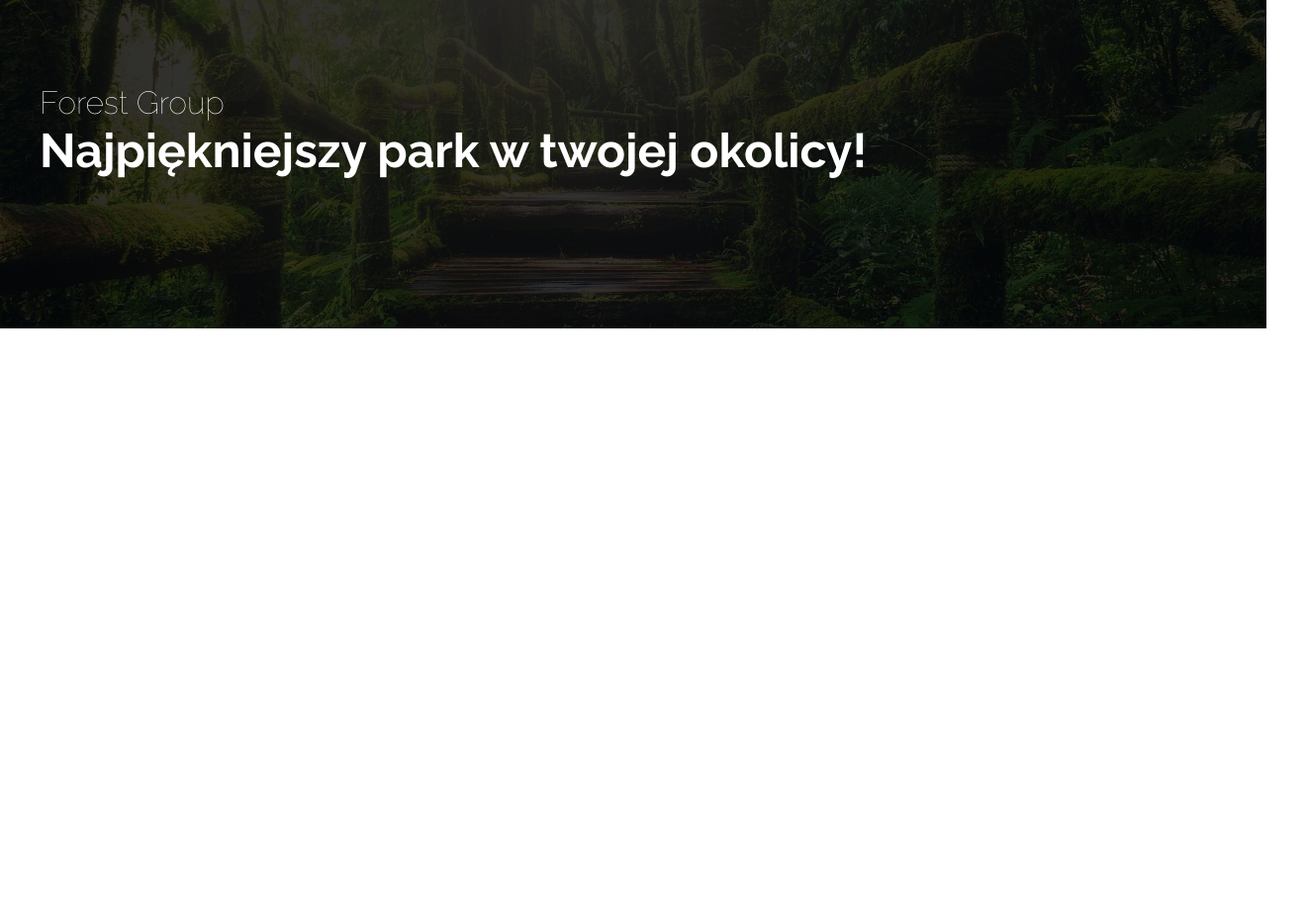
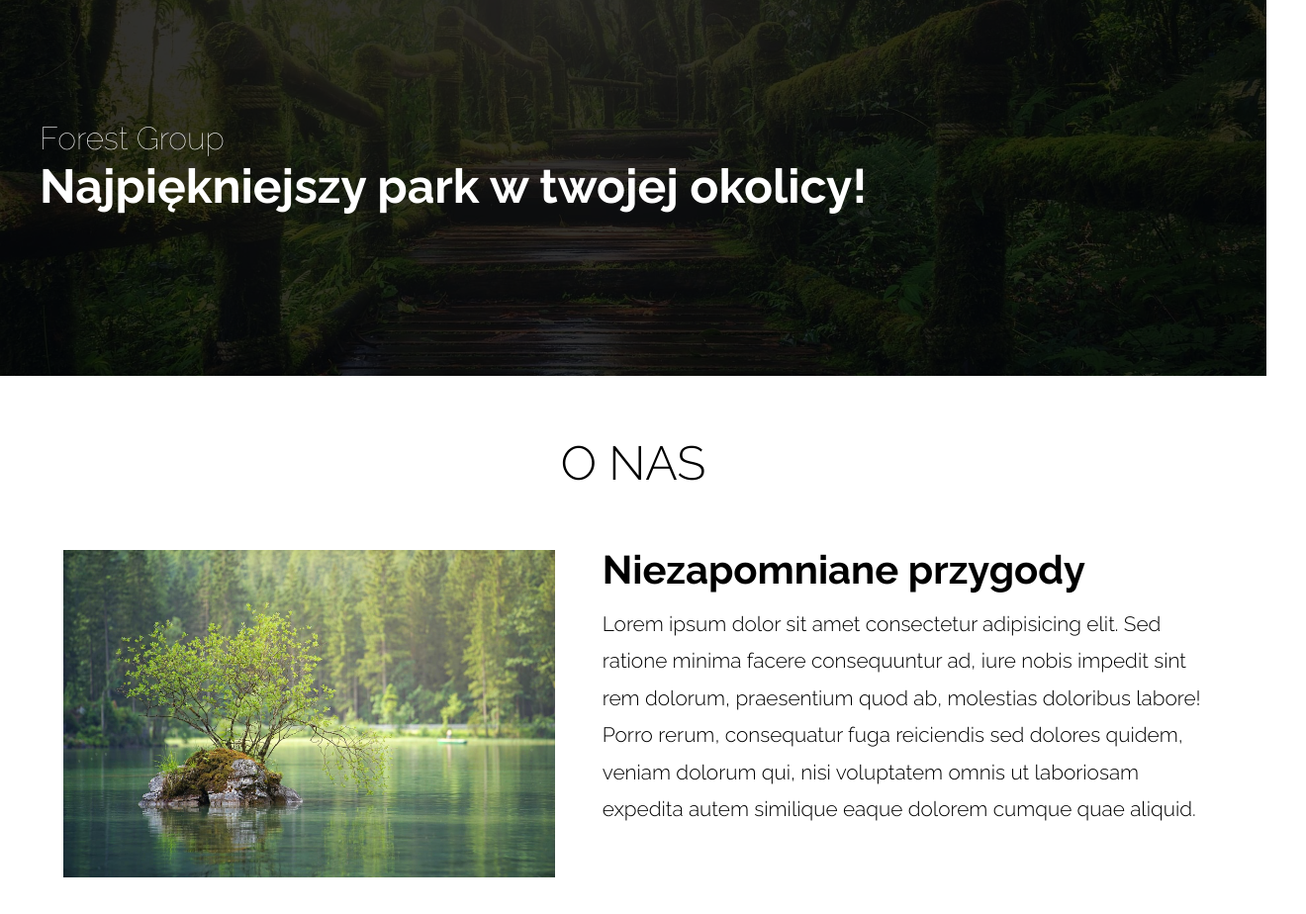
Before and after one commit to wojwoj1234/forestgroupwebsite, a website: page index.html in a window 1280 px wide. Shown: the part 180-1104 px from the top of the page at 99% size, 1320 px wide, since content can reach past the window. Before the commit the page ends 800 px from the top, so only its background shows below. Drawn offline with Linux system fonts and the light colour scheme.

Commit message:
make minor navigation changes, add and style new "O nas" section, fix minor issues in hero section
- Updated navigation styles
- Added and styled new "O nas" section
- Fixed minor issues in hero section

```diff
--- a/index.html
+++ b/index.html
@@ -20,7 +20,7 @@
 
 <div class="hamburger">
     <button class="hamburger-btn">
-        <img src="./dist/img/icons/menu.svg" alt="" class="hamburger-btn__icon">
+        <img src="./dist/img/icons/menu.svg" alt="Ikona do nawigacji" class="hamburger-btn__icon">
     </button>
 </div>
 
@@ -82,9 +82,21 @@
                 <div class="hero-content">
                     <h1 class="hero-title">Forest Group</h1>
                     <p class="hero-subtitle">Najpiękniejszy park w twojej okolicy!</p>
-            </div>
-            <div class="hero-img">
+                </div>
+                <div class="hero-img">
 
+                </div>
+        </section>
+        <section class="about-us white-section">
+            <div class="wrapper">
+                <h2 class="section-title">O nas</h2>
+                <div class="about-us__body">
+                    <div class="about-us__img"><img src="../dist/img/waters.jpg" alt="Mała wysepka na środku rzeki przepływającej przez las"></div>
+                    <div class="about-us__content">
+                        <h3 class="about-us__content-title">Niezapomniane przygody</h3>
+                        <p class="about-us__content-text">Lorem ipsum dolor sit amet consectetur adipisicing elit. Sed ratione minima facere consequuntur ad, iure nobis impedit sint rem dolorum, praesentium quod ab, molestias doloribus labore! Porro rerum, consequatur fuga reiciendis sed dolores quidem, veniam dolorum qui, nisi voluptatem omnis ut laboriosam expedita autem similique eaque dolorem cumque quae aliquid.</p>
+                    </div>
+                </div>
             </div>
         </section>
     </main>
--- a/src/sass/base/_base.scss
+++ b/src/sass/base/_base.scss
@@ -3,5 +3,4 @@
 
 body{
     background-color: c.$color-primary;
-    overflow: hidden;
 }
--- a/src/sass/components/_sections.scss
+++ b/src/sass/components/_sections.scss
@@ -7,7 +7,6 @@
     font-weight: 700;
     height: 80dvh;
     position: relative;
-
 
     .hero-img {
         position: absolute;
@@ -30,12 +29,28 @@
     }
 }
 
+.white-section {
+    width: 100%;
+    height: 60dvh;
+}
 
+.section-title {
+    font-size: 2rem;
+    font-weight: 300;
+    color: c.$color-secondary;
+    text-align: center;
+    margin-top: 4rem;
+    text-transform: uppercase;
+}
 
+@media (width > 576px) {
+    .section-title {
+        font-size: 3rem;
+    }
+}
 
 @media (min-width: 992px) {
     .hero {
         height: 50dvh;
-
     }
 }
--- a/src/sass/layout/_navigation.scss
+++ b/src/sass/layout/_navigation.scss
@@ -79,7 +79,7 @@
 	width: 100%;
 	background-color: c.$mobile-nav-bg;
 	backdrop-filter: blur(6px);
-	z-index: 5;
+	z-index: 15;
 	display: none;
 	transition: transform 0.7s ease-in-out;
 
--- a/src/sass/pages/main.scss
+++ b/src/sass/pages/main.scss
@@ -1,19 +1,24 @@
 @use '../abstracts/variables' as c;
 
 .main-hero {
+    overflow: hidden;
+    height: 70dvh;
+
     .hero-content {
         position: absolute;
-		z-index: 11;
-		top: 50%;
+        top: 55%;
         width: 100%;
         text-align: center;
         transform: translateY(-50%);
+        z-index: 11;
+
         .hero-title {
             color: c.$color-primary;
             font-size: 1.4rem;
             font-weight: 100;
             margin-bottom: 1rem;
         }
+
         .hero-subtitle {
             color: c.$color-primary;
             font-size: 2rem;
@@ -27,29 +32,125 @@
     }
 }
 
-//breakpoints
+.about-us {
+    // overflow: hidden;
+
+    &__body {
+        display: flex;
+        justify-content: center;
+        align-items: center;
+        flex-direction: column;
+        height: 100%;
+        margin-top: 1rem;
+    }
+
+    &__img {
+        width: 90%;
+        max-width: 1200px;
+        height: auto;
+        margin-top: 3rem;
+
+        img {
+            width: 100%;
+        }
+    }
+
+    &__content {
+        margin-top: 2rem;
+        width: 80%;
+        text-align: center;
+
+        &-title {
+            font-size: 1.3rem;
+            font-weight: 700;
+            color: c.$color-secondary;
+            margin-bottom: 1rem;
+        }
+
+        &-text {
+            font-size: 1rem;
+            font-weight: 300;
+            color: c.$color-secondary;
+            line-height: 1.8;
+        }
+    }
+}
+
+// breakpoints
 @media (width > 576px) {
     .main-hero {
         .hero-content {
+            margin-top: 2.5rem;
+
             .hero-title {
                 font-size: 2rem;
                 margin-bottom: 0.5rem;
             }
+
             .hero-subtitle {
                 font-size: 3rem;
             }
         }
     }
 }
+
+@media (width > 768px) {
+    .about-us {
+        &__content {
+            &-title {
+                font-size: 1.8rem;
+            }
+
+            &-text {
+                font-size: 1.2rem;
+            }
+        }
+    }
+}
+
 @media (width > 992px) {
     .main-hero {
-		top: 7rem;
         .hero-content {
             text-align: left;
             margin-left: 2em;
         }
+
         .hero-img {
             background: url('../img/jungle-desktop.jpg') no-repeat center center/cover;
+        }
+    }
+
+    .about-us {
+        &__body {
+            align-items: flex-start;
+            flex-direction: row;
+            margin-top: 4rem;
+        }
+
+        &__img {
+            margin-top: 0;
+            margin-left: 1.5rem;
+            width: 45%;
+
+            img {
+                width: 100%;
+            }
+        }
+
+        &__content {
+            margin-right: 1.5rem;
+            margin-top: 0;
+            width: 55%;
+            margin-left: 3rem;
+            text-align: left;
+
+            &-title {
+                font-size: 2.5rem;
+            }
+
+            &-text {
+                font-size: 1.3rem;
+            }
         }
     }
 }
```
Also changed, not shown: dist/css/pages/main.min.css, dist/css/style.min.css, dist/img/waters-mobile.jpg (deleted), dist/img/waters.jpg (renamed from dist/img/waters-desktop.jpg), src/img/waters-mobile.jpg (deleted), src/img/waters.jpg (renamed from src/img/waters-desktop.jpg), 2 other files. Lines whose indentation alone changed are shown as unchanged.
